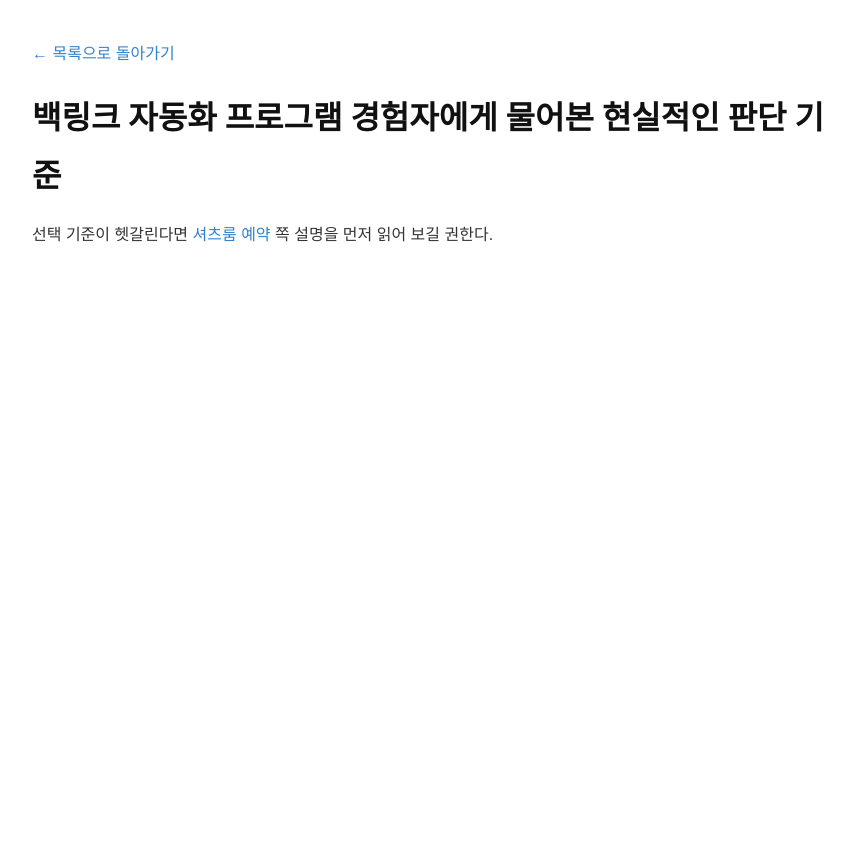
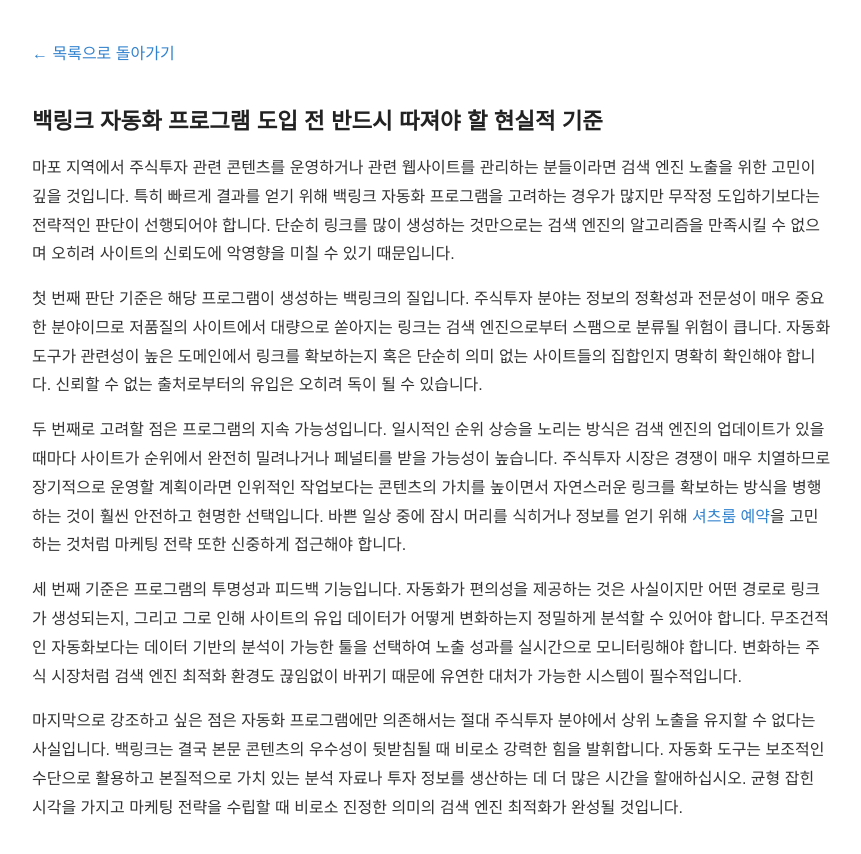
Before and after one commit to sarakinhceo-gif/bp-sf-t3-1779642675702-417, a plain HTML site: page posts/interview-001-1800530.html in a window 1280 px wide. Shown: the whole page, without its empty margins (208-1069 px from the left). Before the commit the page ends 800 px from the top, so only its background shows below. Drawn offline with Linux system fonts and the light colour scheme.

Commit message:
fix: 프롬프트 유출·한자 조각·반복 파손 제거 (1 files)

```diff
--- a/posts/interview-001-1800530.html
+++ b/posts/interview-001-1800530.html
@@ -20,11 +20,12 @@
     <a href="../index.html">← 목록으로 돌아가기</a>
   </header>
   <main>
-    <h1>백링크 자동화 프로그램 경험자에게 물어본 현실적인 판단 기준</h1>
-    <article>
-
-
-      <p>선택 기준이 헷갈린다면 <a class="anchor-link" href="https://maphoshirts.today/" data-bpaas-link-target="t1-shirtsroom-shop">셔츠룸 예약</a> 쪽 설명을 먼저 읽어 보길 권한다.</p>
-    </main>
+<h2>백링크 자동화 프로그램 도입 전 반드시 따져야 할 현실적 기준</h2>
+<p>마포 지역에서 주식투자 관련 콘텐츠를 운영하거나 관련 웹사이트를 관리하는 분들이라면 검색 엔진 노출을 위한 고민이 깊을 것입니다. 특히 빠르게 결과를 얻기 위해 백링크 자동화 프로그램을 고려하는 경우가 많지만 무작정 도입하기보다는 전략적인 판단이 선행되어야 합니다. 단순히 링크를 많이 생성하는 것만으로는 검색 엔진의 알고리즘을 만족시킬 수 없으며 오히려 사이트의 신뢰도에 악영향을 미칠 수 있기 때문입니다.</p>
+<p>첫 번째 판단 기준은 해당 프로그램이 생성하는 백링크의 질입니다. 주식투자 분야는 정보의 정확성과 전문성이 매우 중요한 분야이므로 저품질의 사이트에서 대량으로 쏟아지는 링크는 검색 엔진으로부터 스팸으로 분류될 위험이 큽니다. 자동화 도구가 관련성이 높은 도메인에서 링크를 확보하는지 혹은 단순히 의미 없는 사이트들의 집합인지 명확히 확인해야 합니다. 신뢰할 수 없는 출처로부터의 유입은 오히려 독이 될 수 있습니다.</p>
+<p>두 번째로 고려할 점은 프로그램의 지속 가능성입니다. 일시적인 순위 상승을 노리는 방식은 검색 엔진의 업데이트가 있을 때마다 사이트가 순위에서 완전히 밀려나거나 페널티를 받을 가능성이 높습니다. 주식투자 시장은 경쟁이 매우 치열하므로 장기적으로 운영할 계획이라면 인위적인 작업보다는 콘텐츠의 가치를 높이면서 자연스러운 링크를 확보하는 방식을 병행하는 것이 훨씬 안전하고 현명한 선택입니다. 바쁜 일상 중에 잠시 머리를 식히거나 정보를 얻기 위해 <a class="anchor-link" href="https://maphoshirts.today/" data-bpaas-link-target="t1-shirtsroom-shop">셔츠룸 예약</a>을 고민하는 것처럼 마케팅 전략 또한 신중하게 접근해야 합니다.</p>
+<p>세 번째 기준은 프로그램의 투명성과 피드백 기능입니다. 자동화가 편의성을 제공하는 것은 사실이지만 어떤 경로로 링크가 생성되는지, 그리고 그로 인해 사이트의 유입 데이터가 어떻게 변화하는지 정밀하게 분석할 수 있어야 합니다. 무조건적인 자동화보다는 데이터 기반의 분석이 가능한 툴을 선택하여 노출 성과를 실시간으로 모니터링해야 합니다. 변화하는 주식 시장처럼 검색 엔진 최적화 환경도 끊임없이 바뀌기 때문에 유연한 대처가 가능한 시스템이 필수적입니다.</p>
+<p>마지막으로 강조하고 싶은 점은 자동화 프로그램에만 의존해서는 절대 주식투자 분야에서 상위 노출을 유지할 수 없다는 사실입니다. 백링크는 결국 본문 콘텐츠의 우수성이 뒷받침될 때 비로소 강력한 힘을 발휘합니다. 자동화 도구는 보조적인 수단으로 활용하고 본질적으로 가치 있는 분석 자료나 투자 정보를 생산하는 데 더 많은 시간을 할애하십시오. 균형 잡힌 시각을 가지고 마케팅 전략을 수립할 때 비로소 진정한 의미의 검색 엔진 최적화가 완성될 것입니다.</p>
+</main>
 </body>
 </html>
```
